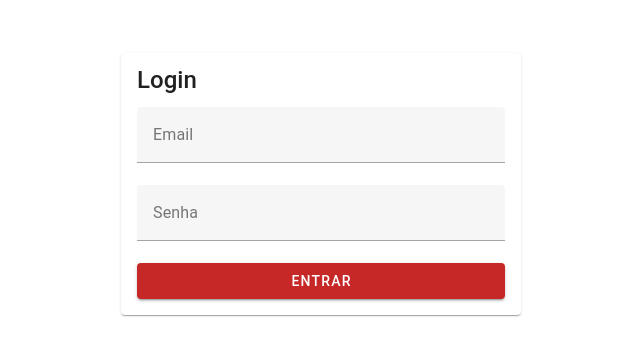
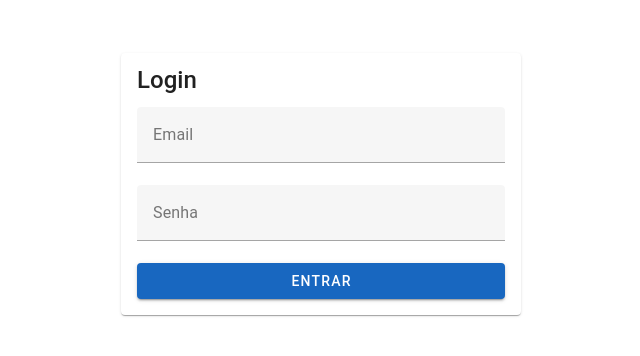
Before and after one commit to ErikLima09/teste-tecnico, a Vue app in the folder frontend/: page /login in a window 1280 px wide. Shown: the part 216-572 px from the top of the page, without its empty margins (319-959 px from the left). Built offline with nearby package versions, Linux system fonts and the light colour scheme.

Commit message:
Correção Login Axios

```diff
--- a/frontend/src/views/Login.vue
+++ b/frontend/src/views/Login.vue
@@ -7,7 +7,7 @@
                     <v-text-field v-model="email" label="Email" required />
                     <v-text-field v-model="password" label="Senha" type="password" required />
 
-                    <v-btn type="submit" color="red-darken-3" block>Entrar</v-btn>
+                    <v-btn type="submit" color="primary" block>Entrar</v-btn>
                 </v-form>
                 <div v-if="error" class="text-red mt-2">{{  error  }}</div>
             </v-card-text>
@@ -16,7 +16,7 @@
 </template>
 
 <script>
-import api from '../plugins/axios'
+import axios from 'axios'
 
 export default {
     data() {
@@ -30,7 +30,7 @@ export default {
     methods: {
         async login() {
             try {
-                const response = await api.get('http://localhost:8000/api/login', {
+                const response = await axios.post('http://localhost:8000/api/login', {
                     email: this.email,
                     password: this.password,
                 })
```
